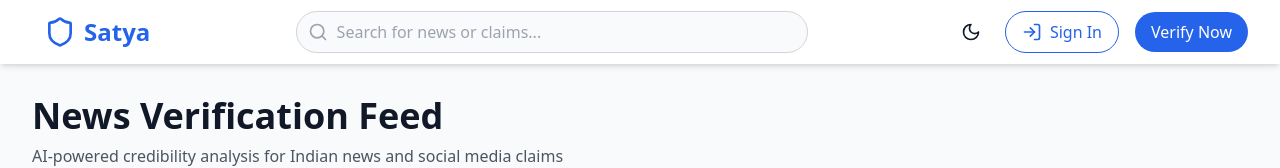
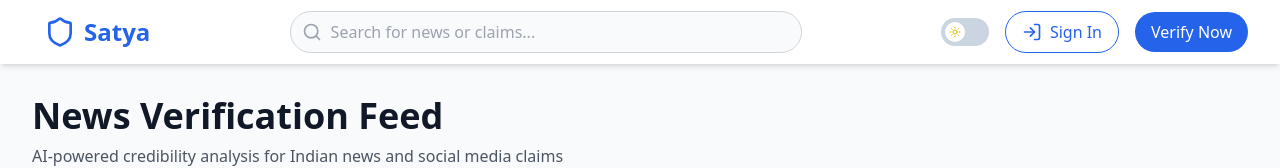
Before and after one commit to Satya-factcheck/Satya_frontend, a React (Vite) app: page / in a window 1280 px wide. Shown: the top 168 px of the page. Built offline with nearby package versions, Linux system fonts and the light colour scheme; no server answers.

Commit message:
toogle updated

```diff
--- a/src/components/Navbar.jsx
+++ b/src/components/Navbar.jsx
@@ -50,13 +50,23 @@ const Navbar = ({ onMenuClick }) => {
 
           {/* Actions */}
           <div className="flex items-center space-x-4">
-            <button
-              onClick={toggleTheme}
-              className="p-2 rounded-full hover:bg-gray-100 dark:hover:bg-gray-700 transition-colors"
-              aria-label="Toggle theme"
-            >
-              {theme === 'light' ? <Moon className="w-5 h-5" /> : <Sun className="w-5 h-5" />}
-            </button>
+            {/* Theme Toggle Switch */}
+            <label className="relative inline-flex cursor-pointer items-center" aria-label="Toggle theme">
+              <input
+                type="checkbox"
+                className="peer sr-only"
+                checked={theme === 'dark'}
+                onChange={toggleTheme}
+              />
+              <div className="peer h-7 w-12 rounded-full bg-slate-300 dark:bg-slate-600 ring-offset-1 transition-colors duration-200 peer-checked:bg-indigo-600 peer-focus:ring-2 peer-focus:ring-indigo-500"></div>
+              <span className="absolute top-1 left-1 h-5 w-5 rounded-full bg-white transition-transform duration-200 ease-in-out peer-checked:translate-x-5 flex items-center justify-center">
+                {theme === 'light' ? (
+                  <Sun className="w-3 h-3 text-yellow-500" />
+                ) : (
+                  <Moon className="w-3 h-3 text-indigo-600" />
+                )}
+              </span>
+            </label>
 
             {/* Auth Controls */}
             <SignedOut>
```
Also changed, not shown: 1 other file (tests, documents, lock files or other folders).
